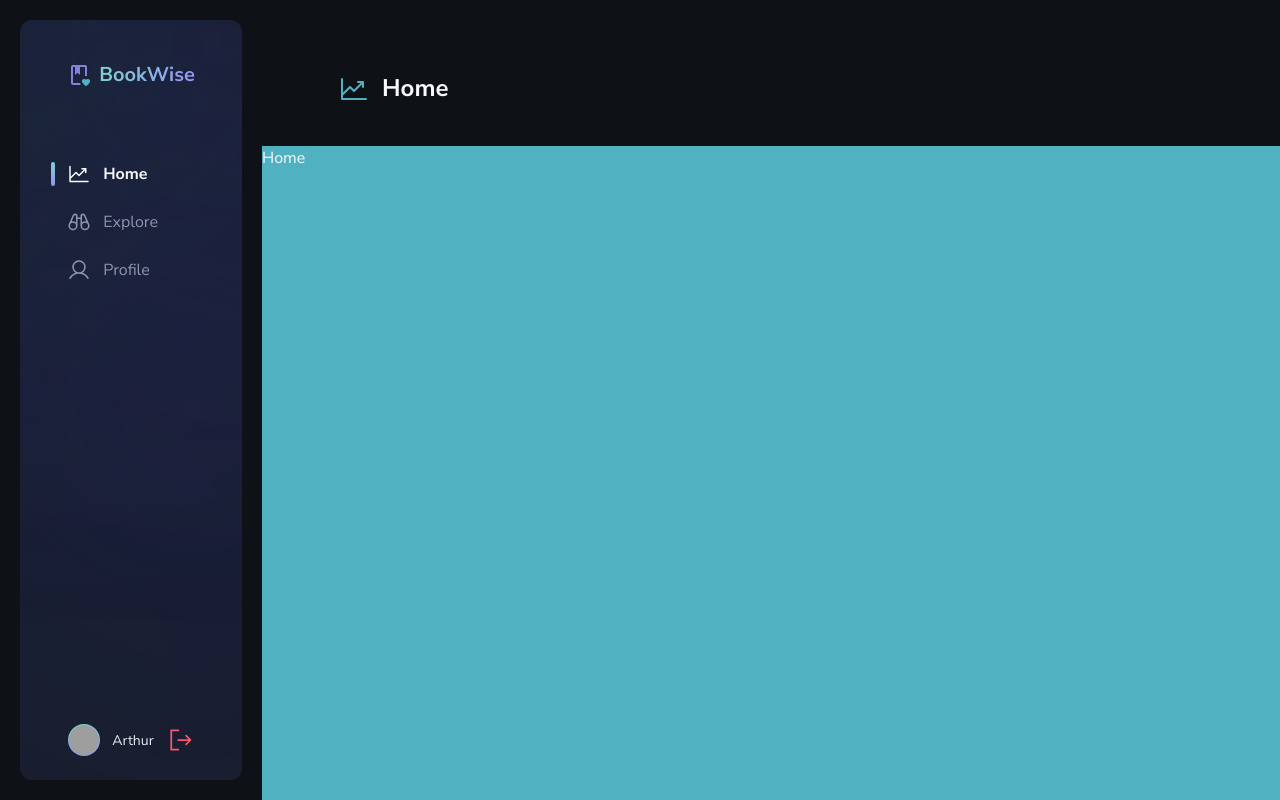
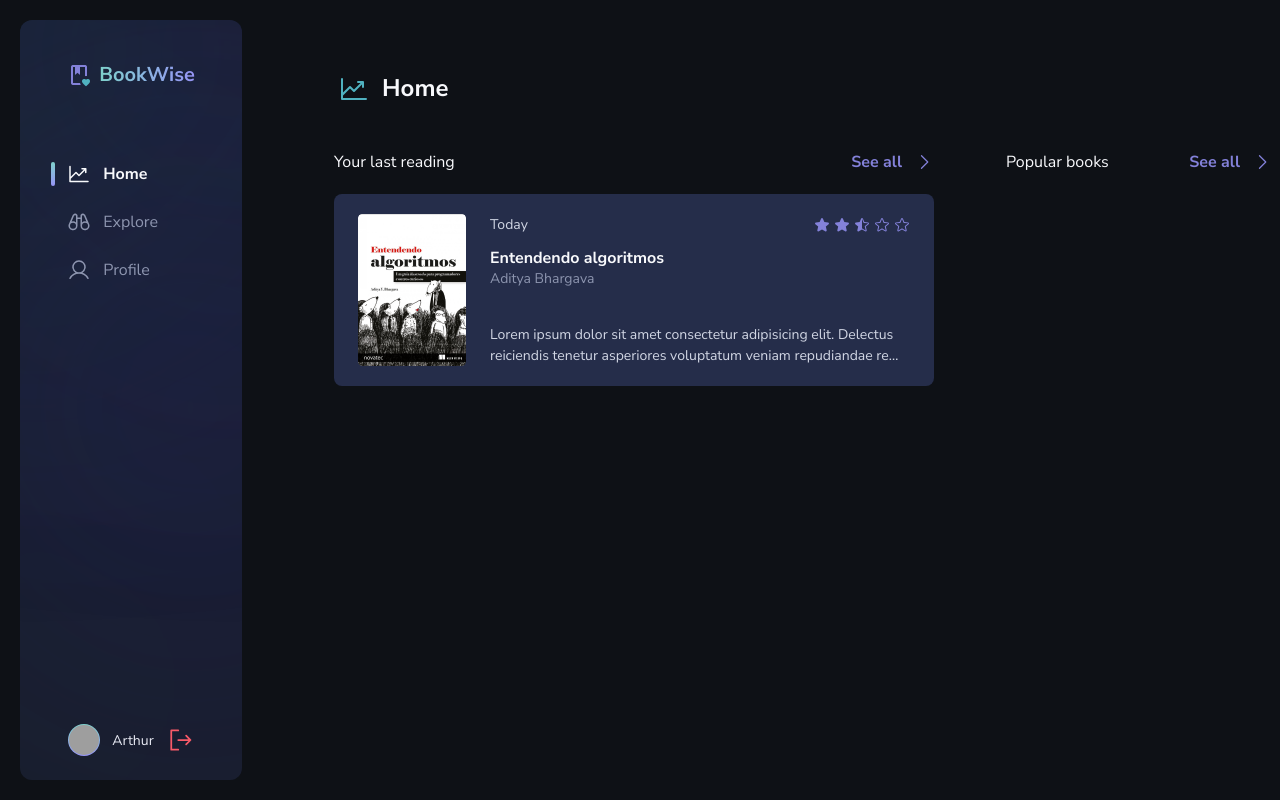
Before and after one commit to arthurrios/bookwise-web, a Next.js app: page / in a window 1280 px wide. Built offline with nearby package versions, Linux system fonts and the light colour scheme; grey boxes are pictures that could not be loaded.

Commit message:
fix: Add new half star icon

```diff
--- a/package.json
+++ b/package.json
@@ -16,7 +16,8 @@
     "next": "14.1.4",
     "react": "^18",
     "react-dom": "^18",
-    "tailwind-variants": "^0.2.1"
+    "tailwind-variants": "^0.2.1",
+    "uuid": "^9.0.1"
   },
   "devDependencies": {
     "@rocketseat/eslint-config": "^2.2.2",
--- a/src/app/(home)/components/Header/index.tsx
+++ b/src/app/(home)/components/Header/index.tsx
@@ -1,6 +1,12 @@
 'use client'
 
-import { Binoculars, ChartLineUp, User } from '@phosphor-icons/react'
+import { Input } from '@/app/components/input'
+import {
+  Binoculars,
+  ChartLineUp,
+  MagnifyingGlass,
+  User,
+} from '@phosphor-icons/react'
 import { usePathname } from 'next/navigation'
 import { ReactNode } from 'react'
 
@@ -26,9 +32,18 @@ export function Header() {
   }
 
   return (
-    <div className="pt-18 flex items-center gap-3 pl-[4.75rem] text-2xl font-bold leading-short">
-      {icon}
-      <h1>{title}</h1>
+    <div className="pt-18 flex items-start justify-between pb-10 pl-[4.75rem] pr-24 text-2xl font-bold leading-short">
+      <div className="flex items-center gap-3">
+        {icon}
+        <h1>{title}</h1>
+      </div>
+      {route === 'explore' && (
+        <Input
+          icon={MagnifyingGlass}
+          placeholder="Search book or author"
+          variant="profile"
+        />
+      )}
     </div>
   )
 }
--- a/src/app/(home)/components/Sidebar/index.tsx
+++ b/src/app/(home)/components/Sidebar/index.tsx
@@ -9,7 +9,7 @@ export function Sidebar() {
         <Logo variant="aside" />
         <MainNavigation />
       </div>
-      <LogoutButton imgSrc="https://github.com/arthurrios.png" title="Arthur" />
+      <LogoutButton />
       <div className="absolute -left-24 -top-20 h-[221px] w-[221px] rounded-full bg-green-200 blur-[189px]" />
       <div className="absolute -right-24 -top-20 h-[221px] w-[221px] rounded-full bg-purple-200 blur-[189px]" />
       <div className="absolute -right-24 top-60 h-[295px] w-[295px] rounded-full bg-purple-200 blur-[189px]" />
--- a/src/app/(home)/page.tsx
+++ b/src/app/(home)/page.tsx
@@ -1,3 +1,36 @@
+import { LinkButton } from '@/app/components/link-button'
+import { FeaturedBookCard } from '../components/featured-book-card'
+
 export default function Home() {
-  return <div className="bg-green-100">Home</div>
+  return (
+    <div className="pl-18">
+      <div className="h-full max-w-main flex-1">
+        <div className="flex gap-16">
+          <div>
+            <div className="mb-4 flex min-w-mainHome items-center justify-between">
+              Your last reading
+              <LinkButton
+                variant="forward"
+                href="/profile"
+                title="See all"
+                color="purple"
+              />
+            </div>
+            <FeaturedBookCard />
+          </div>
+          <div className="w-full">
+            <div className="flex items-center justify-between">
+              Popular books
+              <LinkButton
+                variant="forward"
+                href="/explore"
+                title="See all"
+                color="purple"
+              />
+            </div>
+          </div>
+        </div>
+      </div>
+    </div>
+  )
 }
--- a/src/app/(home)/profile/page.tsx
+++ b/src/app/(home)/profile/page.tsx
@@ -1,3 +1,52 @@
+'use client'
+
+import { Avatar } from '@/app/components/avatar'
+import { Input } from '@/app/components/input'
+import {
+  BookOpen,
+  BookmarkSimple,
+  Books,
+  MagnifyingGlass,
+  UserList,
+} from '@phosphor-icons/react'
+import { ProfileItem } from './components/profile-item'
+
 export default function Profile() {
-  return <div className="bg-green-100">Profile</div>
+  return (
+    <div className="pl-18">
+      <div className="max-w-profileContainer flex gap-16">
+        <div className="min-w-mainProfile">
+          <Input
+            icon={MagnifyingGlass}
+            className="w-full"
+            placeholder="Search rated book"
+          />
+        </div>
+        <div className="flex w-full flex-col items-center gap-8 border-l border-l-gray-700">
+          <div className="flex flex-col items-center gap-5 pb-2">
+            <Avatar
+              src="https://github.com/arthurrios.png"
+              size="lg"
+              alt="User profile image"
+            />
+            <div className="flex flex-col items-center">
+              <h2 className="text-xl font-bold">Arthur Rios</h2>
+              <span className="text-sm text-gray-400">member since 2024</span>
+            </div>
+          </div>
+          <div className="h-1 w-8 rounded-full bg-gradient-horizontal" />
+          <div className="flex flex-col gap-10 px-[3.375rem] py-5">
+            <ProfileItem icon={BookOpen} data="3853" subdata="Pages read" />
+            <ProfileItem icon={Books} data="10" subdata="Books rated" />
+            <ProfileItem icon={UserList} data="8" subdata="Authors read" />
+            <ProfileItem
+              icon={BookmarkSimple}
+              data="3853"
+              subdata="Most read category"
+            />
+          </div>
+        </div>
+      </div>
+    </div>
+  )
 }
--- a/src/app/components/rating.tsx
+++ b/src/app/components/rating.tsx
@@ -1,4 +1,4 @@
-import { Star } from '@phosphor-icons/react'
+import { Star, StarHalf } from '@phosphor-icons/react'
 
 export interface RatingProps {
   rate: number
@@ -19,27 +19,29 @@ export function Rating({ rate }: RatingProps) {
     stars.push(<Star key={i} weight="fill" className="text-purple-100" />)
   }
 
-  const HalfFilledStar = () => {
-    return (
-      <div className="relative size-4">
-        <svg
-          xmlns="http://www.w3.org/2000/svg"
-          width="8"
-          height="16"
-          fill="#8381D9"
-          viewBox="0 0 128 256"
-        >
-          <path d="M234.29,114.85l-45,38.83L203,211.75a16.4,16.4,0,0,1-24.5,17.82L128,198.49,77.47,229.57A16.4,16.4,0,0,1,53,211.75l13.76-58.07-45-38.83A16.46,16.46,0,0,1,31.08,86l59-4.76,22.76-55.08a16.36,16.36,0,0,1,30.27,0l22.75,55.08,59,4.76a16.46,16.46,0,0,1,9.37,28.86Z"></path>
-        </svg>
+  // const HalfFilledStar = () => {
+  //   return (
+  //     <div className="relative size-4">
+  //       <svg
+  //         xmlns="http://www.w3.org/2000/svg"
+  //         width="8"
+  //         height="16"
+  //         fill="#8381D9"
+  //         viewBox="0 0 128 256"
+  //       >
+  //         <path d="M234.29,114.85l-45,38.83L203,211.75a16.4,16.4,0,0,1-24.5,17.82L128,198.49,77.47,229.57A16.4,16.4,0,0,1,53,211.75l13.76-58.07-45-38.83A16.46,16.46,0,0,1,31.08,86l59-4.76,22.76-55.08a16.36,16.36,0,0,1,30.27,0l22.75,55.08,59,4.76a16.46,16.46,0,0,1,9.37,28.86Z"></path>
+  //       </svg>
 
-        <Star className="absolute right-0 top-0 z-10 h-full object-cover text-purple-100" />
-      </div>
-    )
-  }
+  //       <Star className="absolute right-0 top-0 z-10 h-full object-cover text-purple-100" />
+  //     </div>
+  //   )
+  // }
 
   // Add a half-filled star if necessary
   if (isCloseToNextHalfStep) {
-    stars.push(<HalfFilledStar key={filledStars} />)
+    stars.push(
+      <StarHalf key={filledStars} weight="fill" className="text-purple-100" />,
+    )
   }
 
   // Fill the rest with outlined stars
--- a/src/app/globals.css
+++ b/src/app/globals.css
@@ -1,13 +1,3 @@
 @tailwind base;
 @tailwind components;
 @tailwind utilities;
-
-.border-gradient-vertical {
-  border-image: linear-gradient(180deg, #7FD1CC 0%, #9694F5 100%);
-  border-image-slice: 1;
-}
-
-.border-gradient-vertical {
-  border-image: linear-gradient(90deg, #7FD1CC 0%, #9694F5 100%);
-  border-image-slice: 1;
-}
--- a/tailwind.config.ts
+++ b/tailwind.config.ts
@@ -13,9 +13,19 @@ const config: Config = {
       },
       width: {
         loginBox: '372px',
+        bookCard: '600px',
       },
       maxHeight: {
         asideMenu: '988px',
+      },
+      maxWidth: {
+        main: '1060px',
+        profileContainer: '996px',
+      },
+      minWidth: {
+        mainHome: '608px',
+        mainProfile: '624px',
+        input: '433px',
       },
       fontFamily: {
         sans: 'var(--font-nunito)',
```
Also changed, not shown: src/app/dtos/BookCardDTO.ts (added, +9 -0 lines), 1 other file (tests, documents, lock files or other folders).
